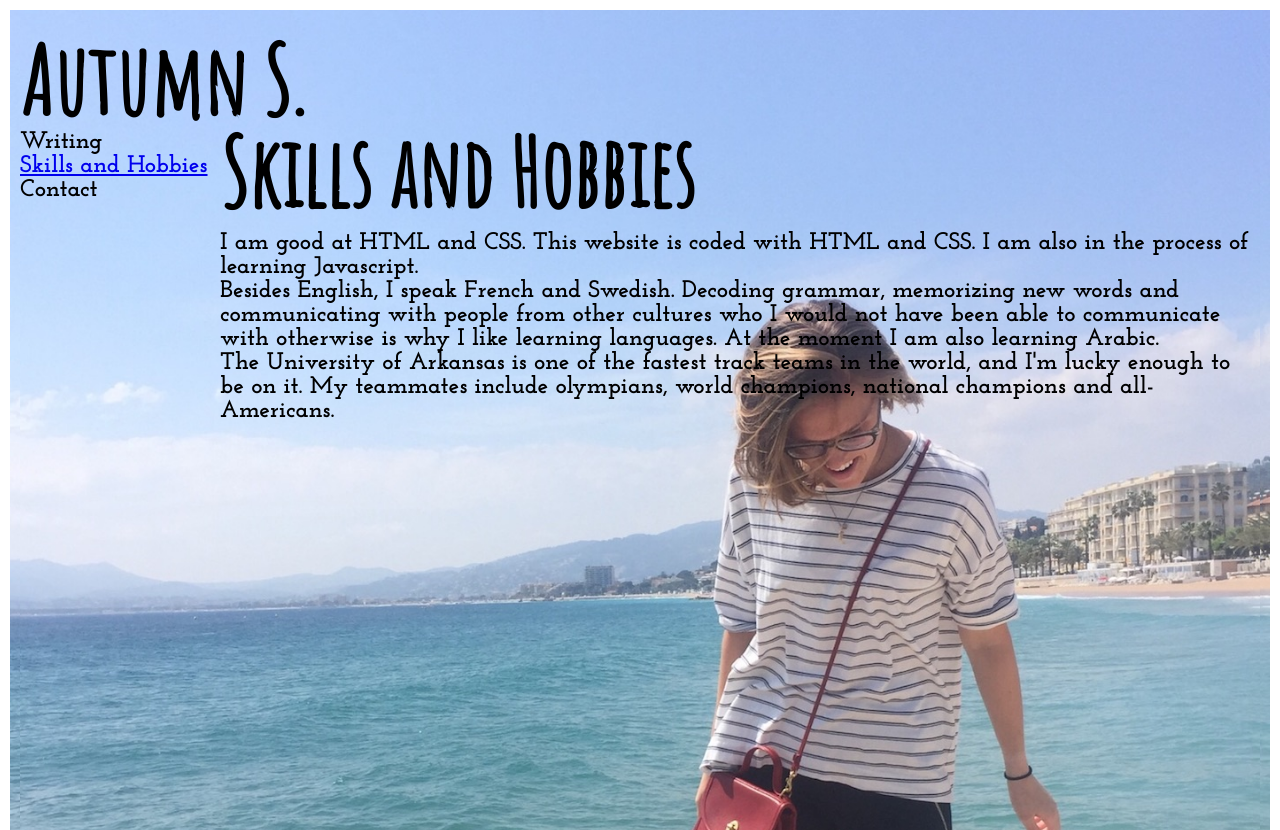
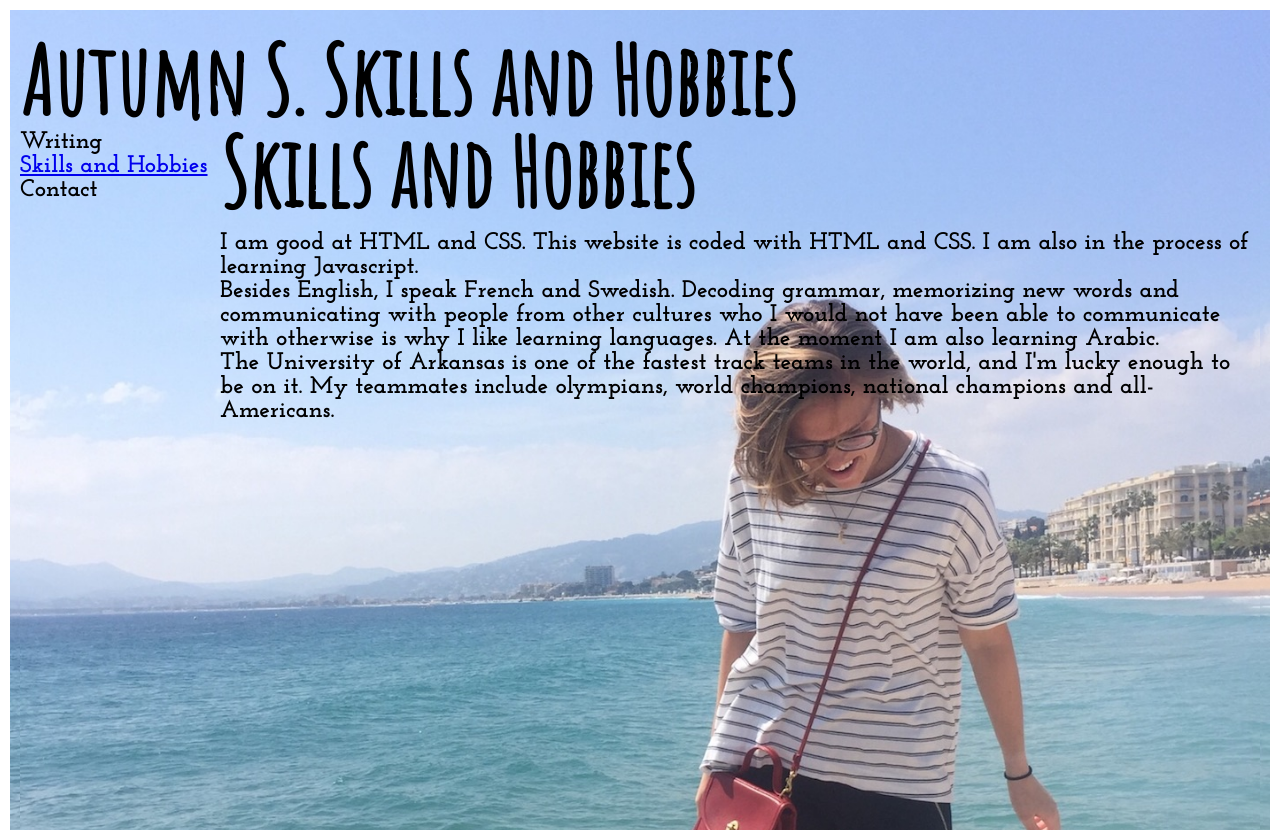
Before and after one commit to comitkitty/personalwebsite2, a plain HTML site: page skillsandhobbies.index.html in a window 1280 px wide. Drawn offline with Linux system fonts and the light colour scheme; a web font is replaced by a local one.

Commit message:
Update skillsandhobbies.index.html

```diff
--- a/skillsandhobbies.index.html
+++ b/skillsandhobbies.index.html
@@ -17,7 +17,7 @@
 
 <div class="wrapper">
 <div class="top">
-  <h1> Autumn S. </h1>
+  <h1> Autumn S. Skills and Hobbies </h1>
 </div>
 <div class="left">
     <div class="sidebar">
```
